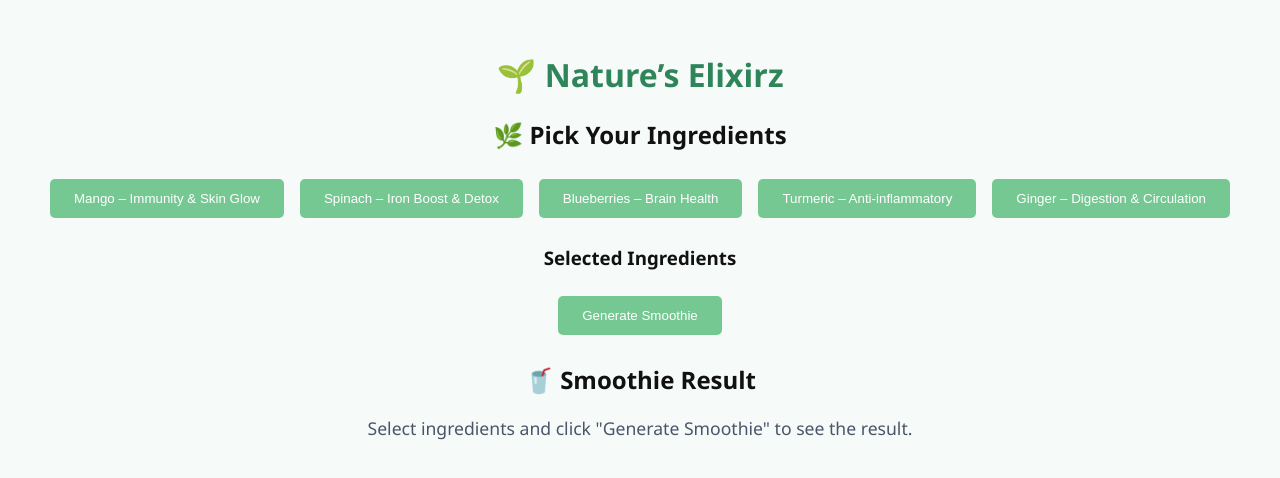
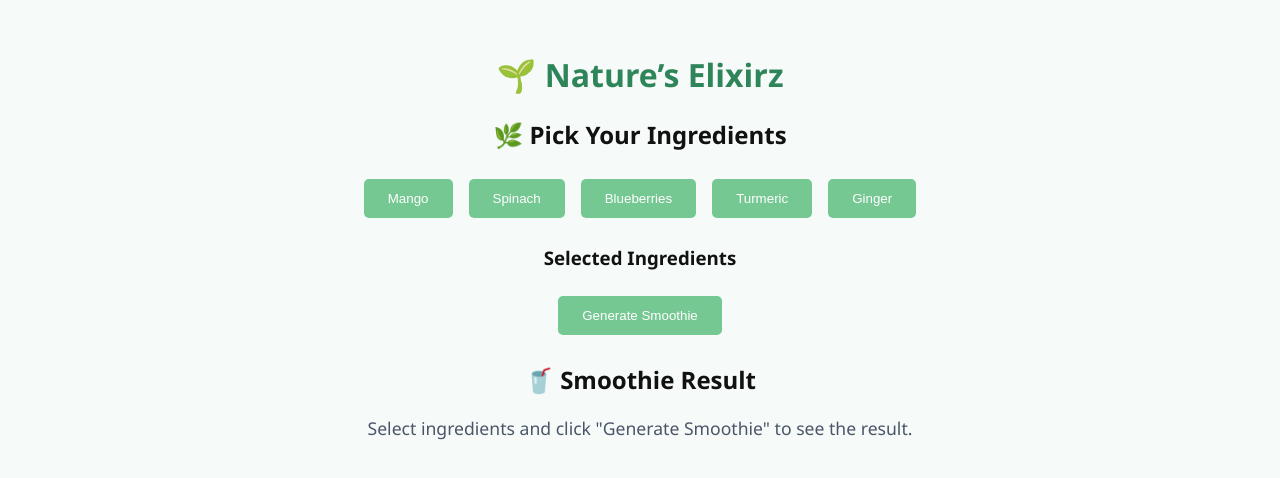
Before and after one commit to ibmealways/natures-elixirz, a React (Create React App) app: page / in a window 1280 px wide. Shown: the top 478 px of the page. Built offline with nearby package versions, Linux system fonts and the light colour scheme.

Commit message:
Update IngredientPicker.jsx

```diff
--- a/src/components/IngredientPicker.jsx
+++ b/src/components/IngredientPicker.jsx
@@ -3,19 +3,17 @@ import ingredients from '../data/ingredients.json';
 import '../App.css';
 
 function IngredientPicker({ selectedIngredients, onSelect }) {
-  const ingredientEntries = Object.entries(ingredients); // [["Mango", "Immunity & Skin Glow"], ...]
-
   return (
     <div className="ingredient-picker">
       <h2>🌿 Pick Your Ingredients</h2>
       <div className="ingredient-list">
-        {ingredientEntries.map(([name, benefit]) => (
+        {Object.keys(ingredients).map(item => (
           <button
-            key={name}
-            className={selectedIngredients.includes(name) ? 'selected' : ''}
-            onClick={() => onSelect(name)}
+            key={item}
+            className={selectedIngredients.includes(item) ? 'selected' : ''}
+            onClick={() => onSelect(item)}
           >
-            {name} – {benefit}
+            {item}
           </button>
         ))}
       </div>
```
